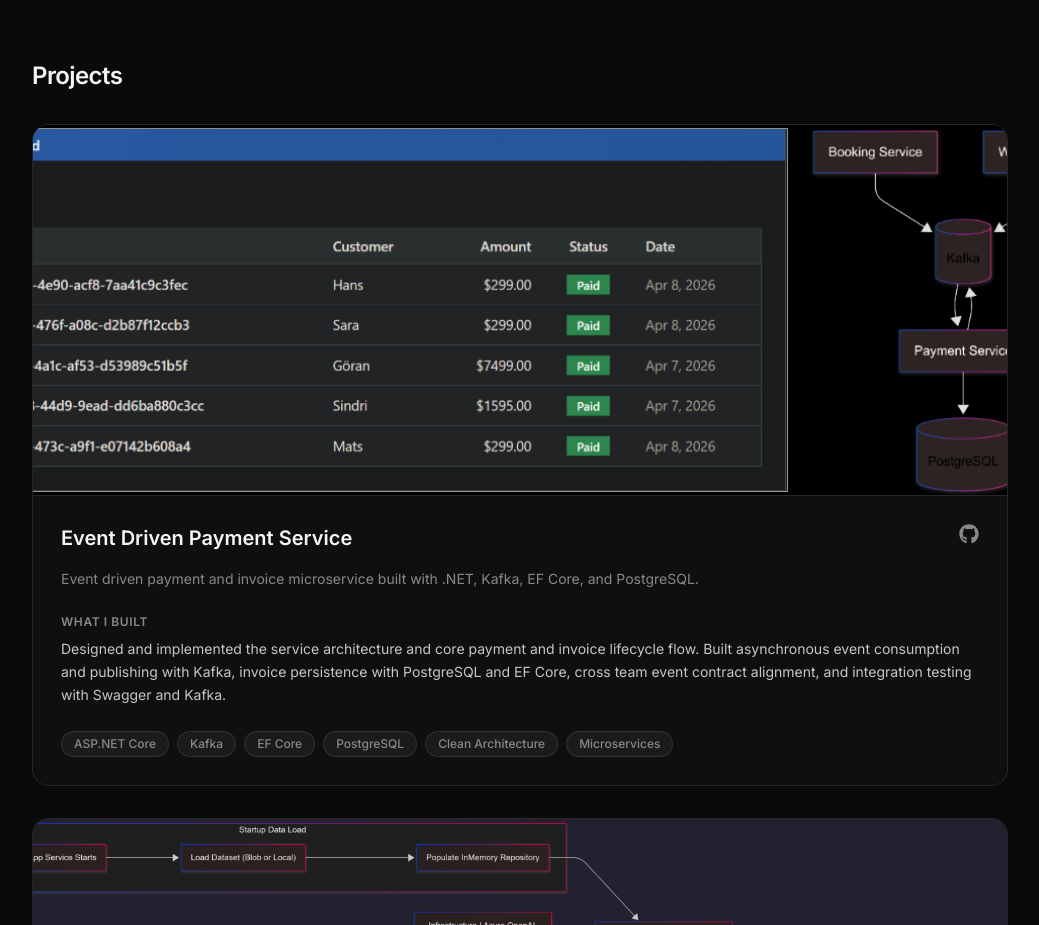
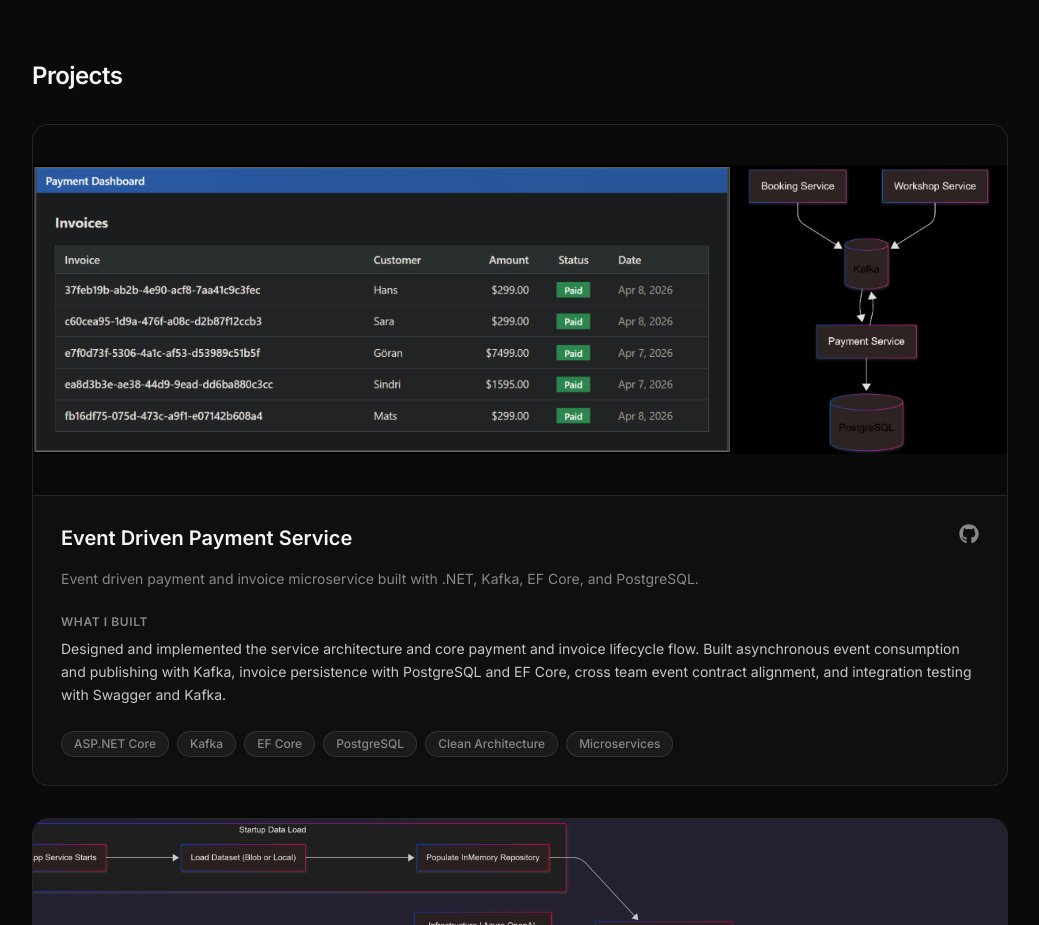
Before and after one commit to johanjaners/johan-portfolio, a React (Vite) app: page / in a window 1280 px wide. Shown: the part 1880-2805 px from the top of the page, without its empty margins (120-1159 px from the left). Built offline with nearby package versions, Linux system fonts and the light colour scheme.

Commit message:
feat: add thumbnailFit prop to ProjectCard and update CSS for project thumbnails

```diff
--- a/src/App.tsx
+++ b/src/App.tsx
@@ -66,7 +66,8 @@ const ProjectCard = ({
   whatIBuilt,
   tech,
   github,
-  live
+  live,
+  thumbnailFit = "cover"
 }: {
   name: string;
   image: string;
@@ -75,6 +76,7 @@ const ProjectCard = ({
   tech: string[];
   github: string;
   live?: string;
+  thumbnailFit?: "cover" | "contain";
 }) => (
   <motion.div
     initial={{ opacity: 0, y: 20 }}
@@ -93,7 +95,7 @@ const ProjectCard = ({
         <img
           src={image}
           alt={`${name} project preview`}
-          className="project-thumb"
+          className={`project-thumb ${thumbnailFit === "contain" ? "object-contain object-center" : "object-cover object-top"}`}
           loading="lazy"
         />
       </a>
@@ -102,7 +104,7 @@ const ProjectCard = ({
         <img
           src={image}
           alt={`${name} project preview`}
-          className="project-thumb"
+          className={`project-thumb ${thumbnailFit === "contain" ? "object-contain object-center" : "object-cover object-top"}`}
           loading="lazy"
         />
       </div>
@@ -363,6 +365,7 @@ export default function App() {
               whatIBuilt="Designed and implemented the service architecture and core payment and invoice lifecycle flow. Built asynchronous event consumption and publishing with Kafka, invoice persistence with PostgreSQL and EF Core, cross team event contract alignment, and integration testing with Swagger and Kafka."
               tech={["ASP.NET Core", "Kafka", "EF Core", "PostgreSQL", "Clean Architecture", "Microservices"]}
               github={LINKS.projects.paymentServiceGithub}
+              thumbnailFit="contain"
             />
             <ProjectCard
               name="Recipe Search API"
--- a/src/index.css
+++ b/src/index.css
@@ -47,7 +47,7 @@
 }
 
 .project-thumb {
-    @apply h-full w-full object-cover object-top transition-transform duration-500;
+    @apply h-full w-full transition-transform duration-500;
 }
 
 .group:hover .project-thumb {
```
